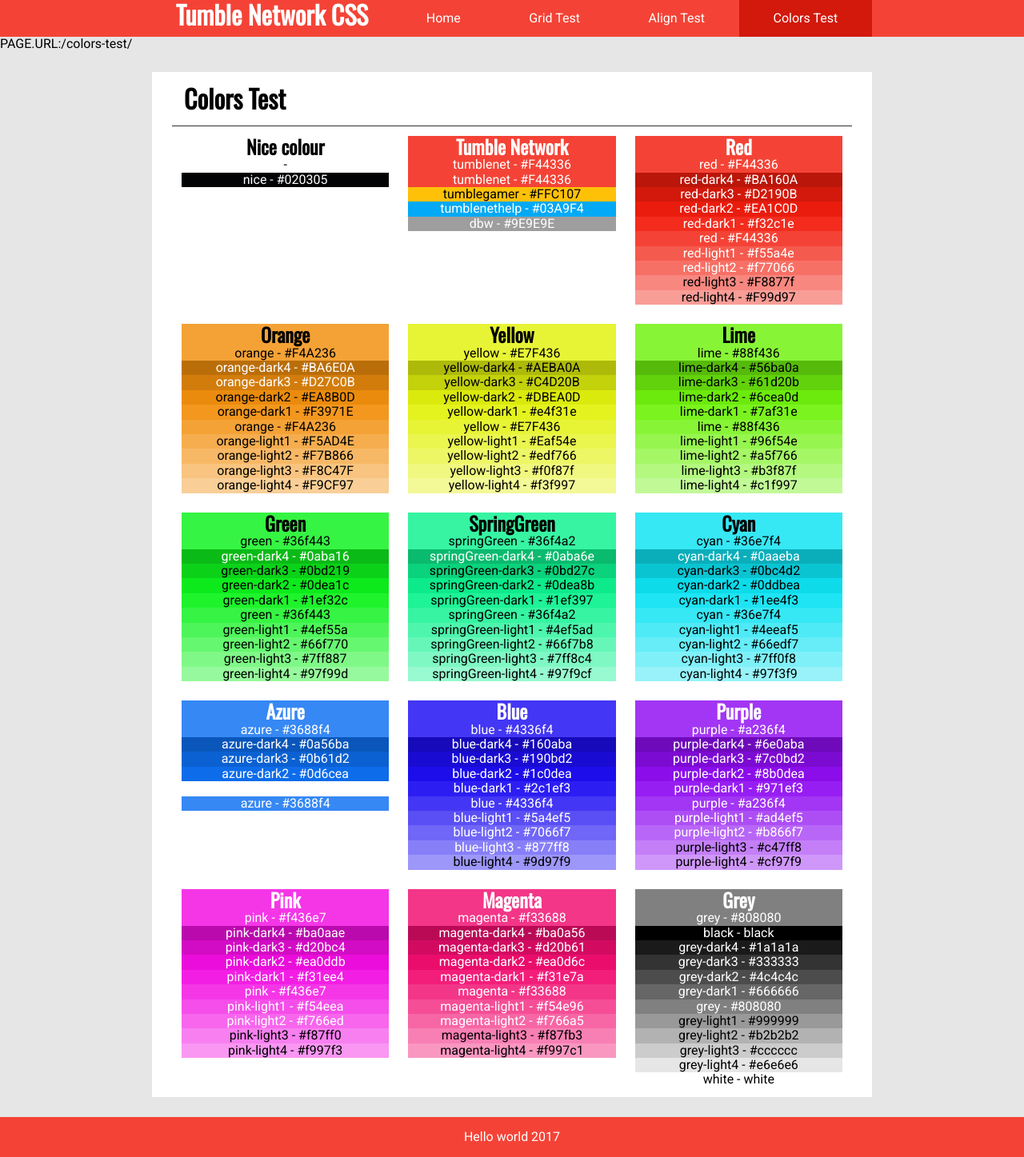
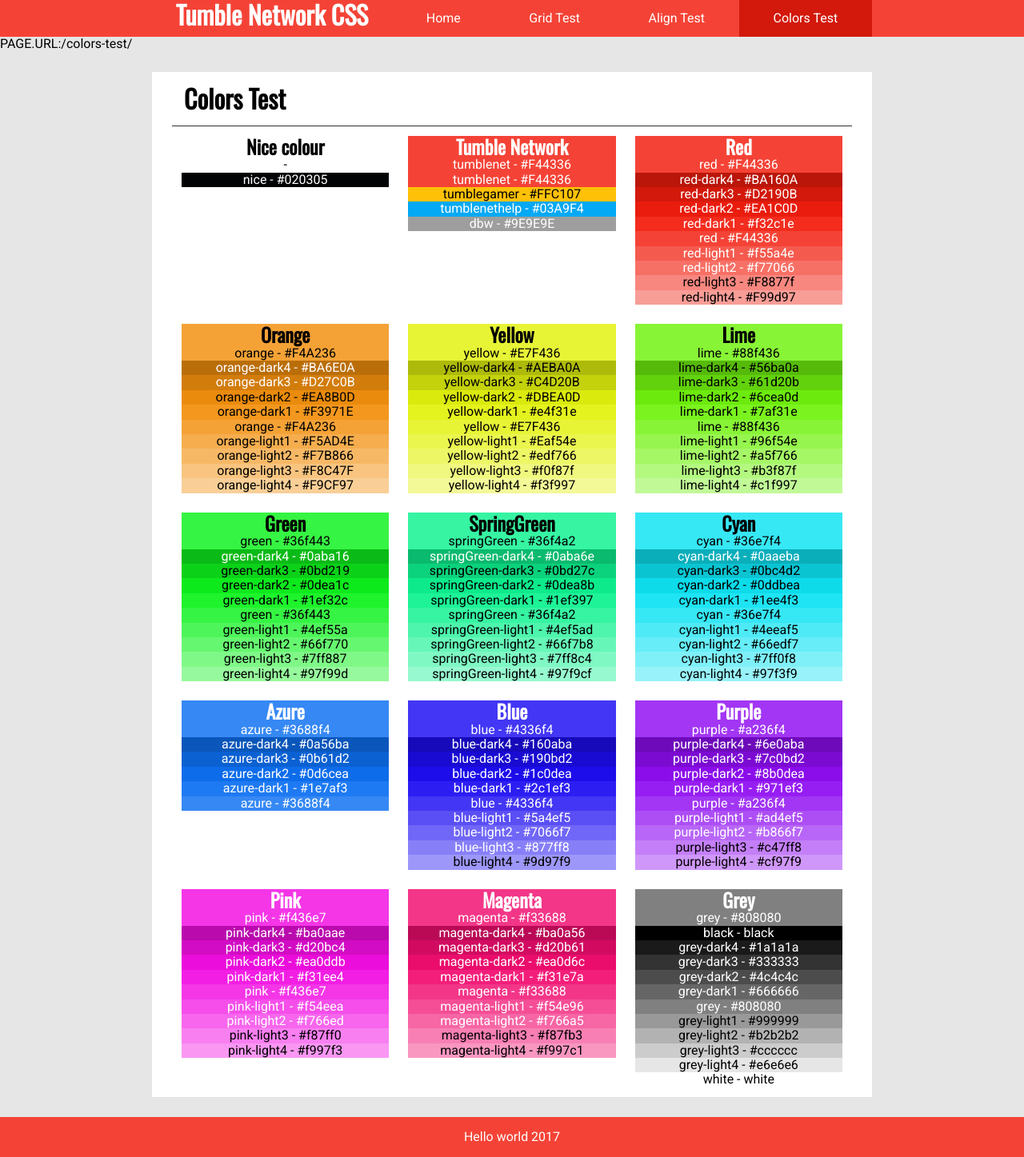
Before and after one commit to tumblenet/tumblenet-css, a Jekyll site: the page built from colors-test.html, in a window 1280 px wide. Shown: the whole page at 80% size. Built offline with Jekyll 4.4.1, drawn with Linux system fonts in a browser that asks for light colours.

Commit message:
added missing # to azure-dark1

```diff
--- a/_data/css.yml
+++ b/_data/css.yml
@@ -202,7 +202,7 @@
     value: "#0d6cea"
     dark: true
   - name: azure-dark1
-    value: "1e7af3"
+    value: "#1e7af3"
     dark: true
   - name: azure
     value: "#3688f4"
```
